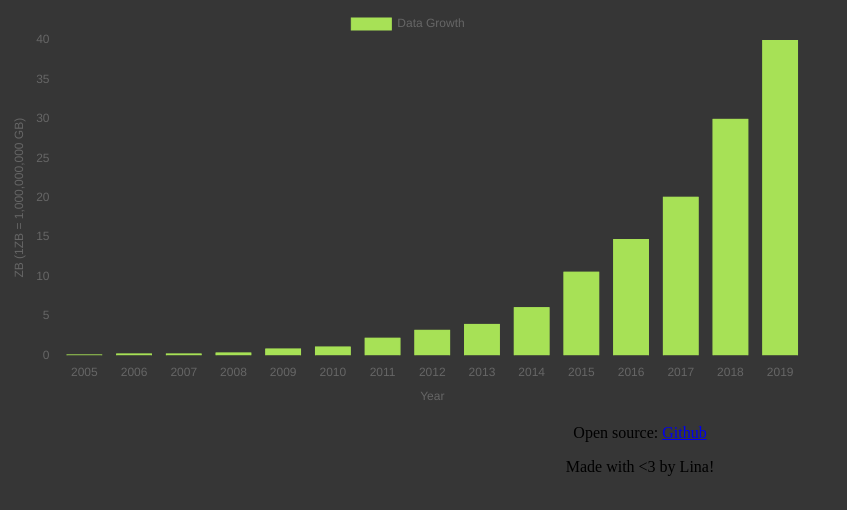
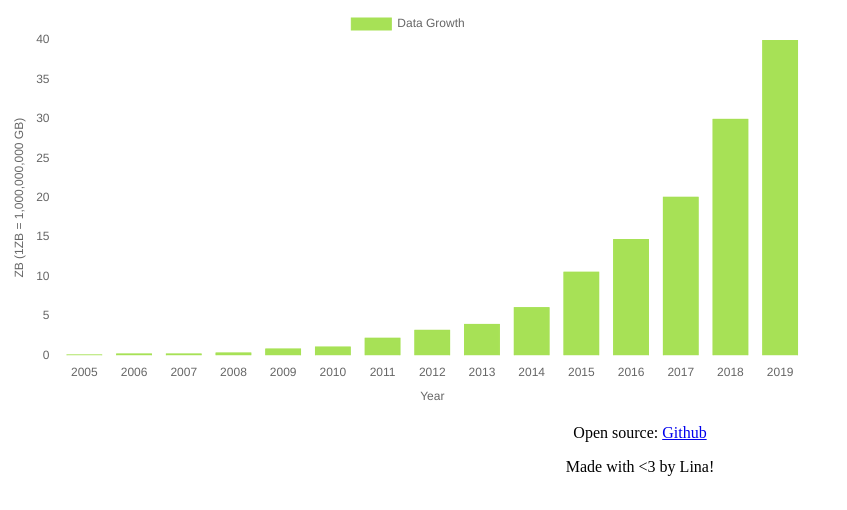
Before and after one commit to kissa1001/Data-Growth-Chart, a plain HTML site: page index.html in a window 1280 px wide. Shown: the whole page, without its empty margins (0-847 px from the left). Drawn offline with nearby package versions, Linux system fonts and the light colour scheme.

Commit message:
Update index.html

```diff
--- a/index.html
+++ b/index.html
@@ -6,9 +6,6 @@
     <meta http-equiv="X-UA-Compatible" content="ie=edge">
     <title>Data Growth Bar Chart</title>
     <style>
-        body {
-            background-color: #363636;
-        }
         #barChart {
             max-width: 800px;
             max-height: 500px;
```
